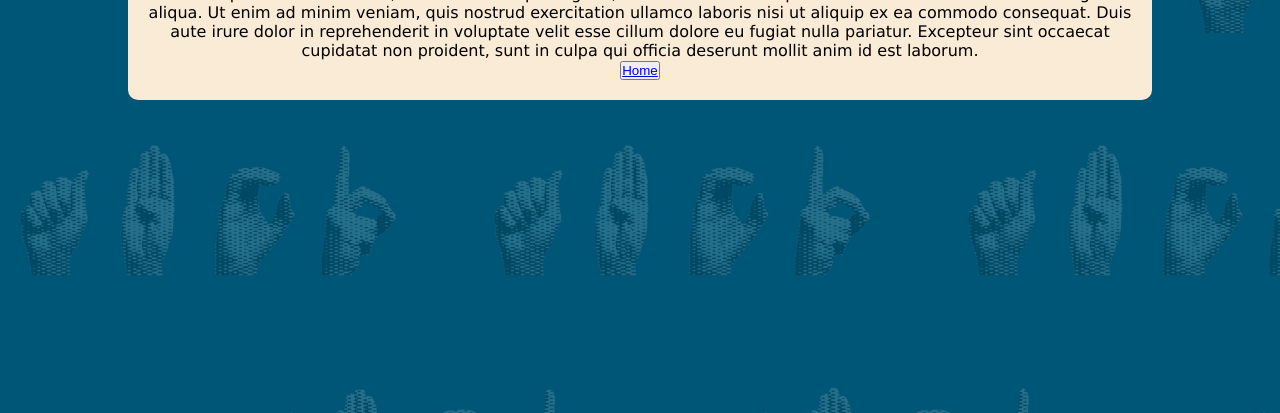
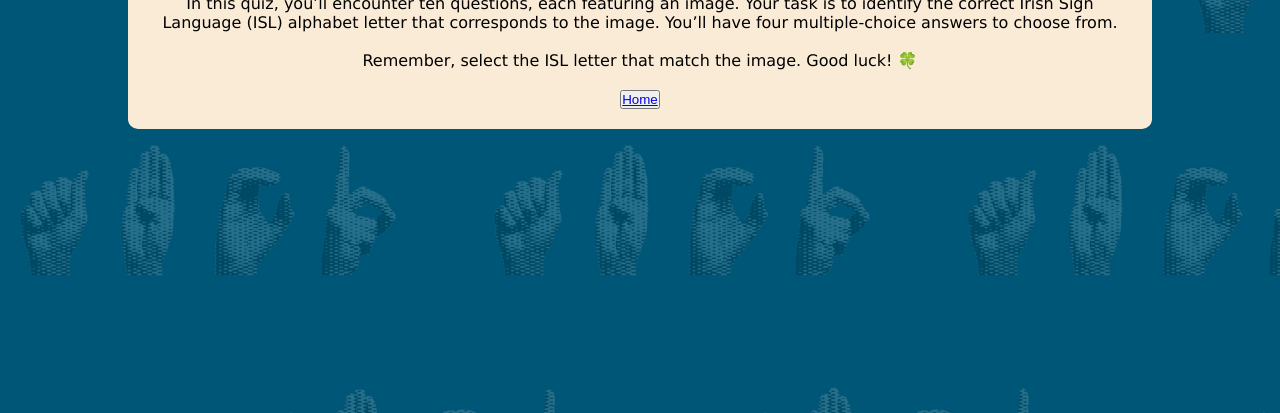
Before and after one commit to AlanSmythDeaf/learnisl, a plain HTML site: page howtoplay.html in a window 1280 px wide. Shown: the part 387-800 px from the top of the page. Drawn offline with Linux system fonts and the light colour scheme.

Commit message:
Add information in the howtoplay index

```diff
--- a/howtoplay.html
+++ b/howtoplay.html
@@ -18,11 +18,11 @@
 <body>
     <div class="container">
         <h1>How to Play</h1>
-        <p>Lorem ipsum dolor sit amet, consectetur adipiscing elit, sed do eiusmod tempor incididunt ut labore
-            et dolore magna aliqua. Ut enim ad minim veniam, quis nostrud exercitation ullamco laboris nisi ut
-            aliquip ex ea commodo consequat. Duis aute irure dolor in reprehenderit in voluptate velit esse cillum
-            dolore eu fugiat nulla pariatur. Excepteur sint occaecat cupidatat non proident, sunt in culpa qui
-            officia deserunt mollit anim id est laborum.</p>
+        <p>Welcome to the Irish Sign Language Alphabet Quiz. 🤟</p><br>
+        <p>In this quiz, you’ll encounter ten questions, each featuring an image.
+            Your task is to identify the correct Irish Sign Language (ISL) alphabet letter that corresponds to the image.
+            You’ll have four multiple-choice answers to choose from.</p><br>
+            <p>Remember, select the ISL letter that match the image. Good luck! 🍀</p><br>
         <button><a href="index.html">Home</a></button>
     </div>
 
```
